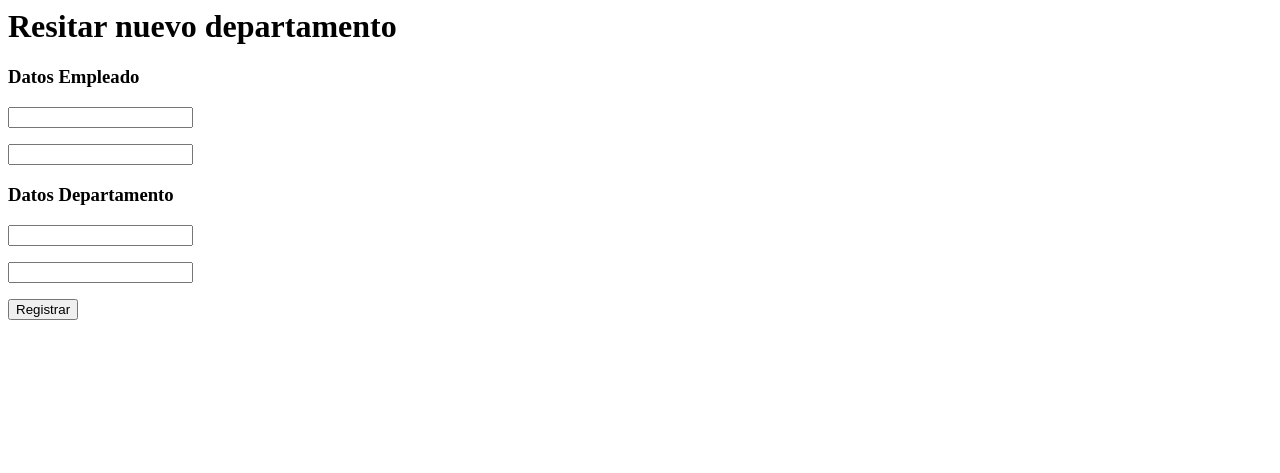
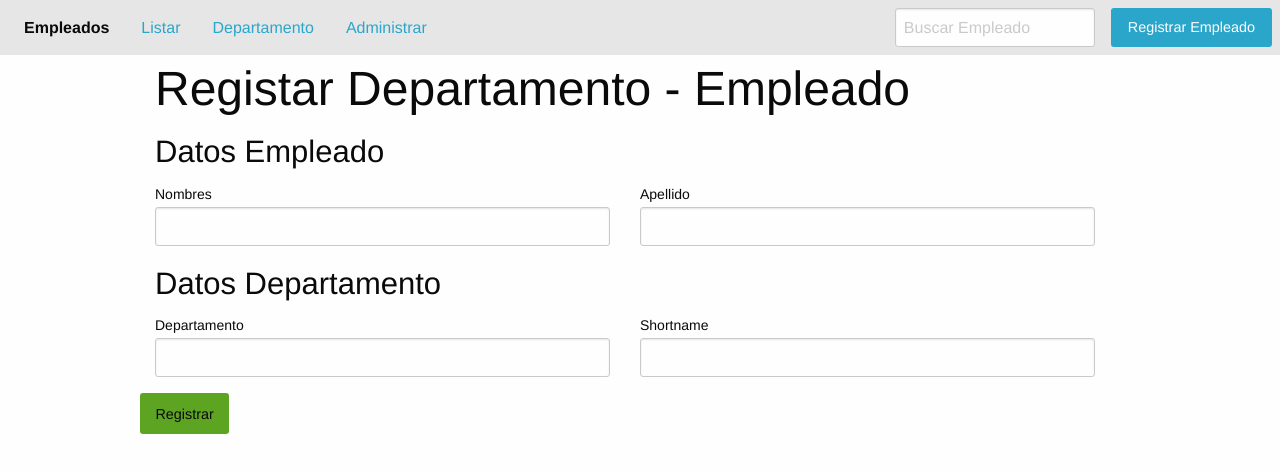
Before and after one commit to jorrob/empleado, a Django app: page /new_departamento/ in a window 1280 px wide. Shown: the top 473 px of the page. Run offline with Django 3.2, Linux system fonts and the light colour scheme; parts of the project's set-up code (start-up, migrations or seed data) failed here and were passed over; some libraries are stand-ins or nearby versions.

Commit message:
Update new_departamento.html

```diff
--- a/templates/departamento/new_departamento.html
+++ b/templates/departamento/new_departamento.html
@@ -1,21 +1,47 @@
-<h1> Resitar nuevo departamento </h1>
+{% extends 'base.html' %}
 
-<form method="POST"> {% csrf_token %}
+{% block title %}
+    Registrar Empleados
+{% endblock title %}
+
+{% block content %}
+{%include "includes/header.html" %}
+
+
+<div class="grid-container">
+    <div class="grid-x">
+        <h1 class="cell large-10">Registar Departamento - Empleado</h1>
+        <form class="cell grid-x grid-margin-x"method="POST" enctype="multipart/form-data"> {% csrf_token %}
+
+            <div class="cell large-12">
                 <h3>Datos Empleado</h3>
-    <p>
+            </div>
+            <div class="cell large-6">
+                <label>Nombres
                     {{ form.nombre }}
-    </p>
-    <p>
+                </label>
+            </div>
+            <div class="cell large-6">
+                <label>Apellido
                     {{ form.apellido }}
-    </p>
+                </label>
+            </div>
 
+            <div class="cell large-12">
                 <h3>Datos Departamento</h3>
-    <p>
+            </div>
+
+            <div class="cell large-6">
+                <label>Departamento
                     {{ form.departamento }}
-    </p>
-    <p>
+                </label>
+            </div>
+            <div class="cell large-6">
+                <label>Shortname
                     {{ form.shortname }}
-    </p>
-
-    <button type="submit">Registrar</button>
+                </label>
+            </div>
+            <button class="submit success button" type="submit">Registrar</button>
+            {% comment %} <button type="submit">Registrar</button> {% endcomment %}
         </form>
+{% endblock content %}
```
Lines whose indentation alone changed are shown as unchanged.
